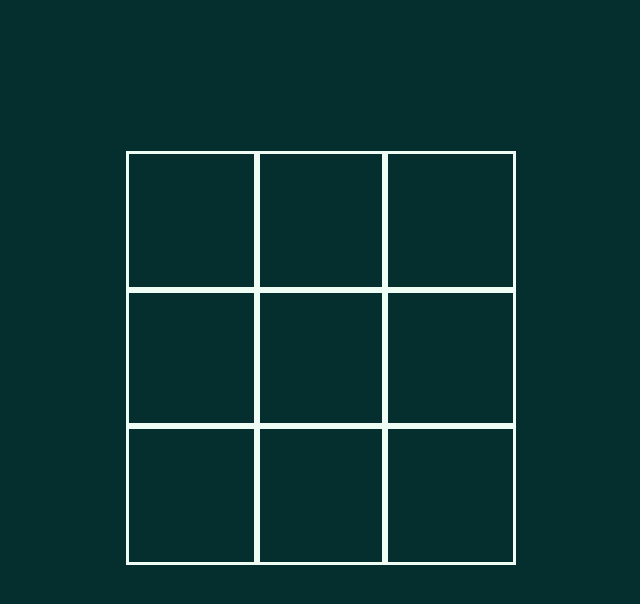
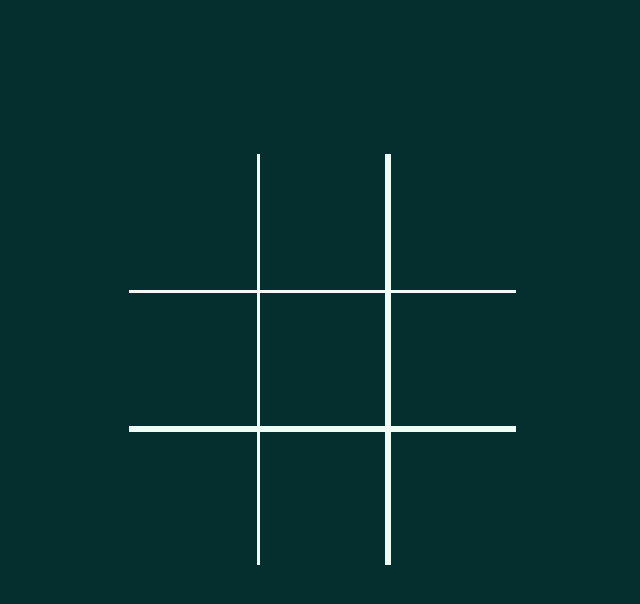
Before and after one commit to tushar-droid/tic-tac-toe, a plain HTML site: page index.html in a window 1280 px wide. Shown: the part 82-686 px from the top of the page, without its empty margins (319-959 px from the left). Drawn offline with Linux system fonts and the light colour scheme.

Commit message:
set the grid

```diff
--- a/index.html
+++ b/index.html
@@ -10,15 +10,15 @@
 <body>
     <h1>Tic-Tac-Toe</h1>
     <div class="grid-container">
-        <div class="block" id="0"></div>
-        <div class="block" id="1"></div>
-        <div class="block" id="2"></div>
-        <div class="block" id="3"></div>
+        <div class="block no-top-border no-left-border" id="0"></div>
+        <div class="block no-top-border" id="1"></div>
+        <div class="block no-top-border no-right-border" id="2"></div>
+        <div class="block no-left-border" id="3"></div>
         <div class="block" id="4"></div>
-        <div class="block" id="5"></div>
-        <div class="block" id="6"></div>
-        <div class="block" id="7"></div>
-        <div class="block" id="8"></div>
+        <div class="block no-right-border" id="5"></div>
+        <div class="block no-left-border no-bottom-border" id="6"></div>
+        <div class="block no-bottom-border" id="7"></div>
+        <div class="block no-right-border no-bottom-border" id="8"></div>
 
     </div>
 </body>
--- a/styles.css
+++ b/styles.css
@@ -24,10 +24,11 @@ body{
     grid-template-rows: repeat(3,20%);
     justify-content: center;
     align-content: center;
+
 }
 
 .block{
-    outline: solid var(--font-color);
+    border: solid var(--font-color);
     height: 100%;
     width: 100%;
     display: flex;
@@ -35,3 +36,23 @@ body{
     align-items: center;
     font-size: 4rem;
 }
+
+.block:hover{
+    background-color: #076a69;
+}
+
+.no-top-border{
+    border-top: none;
+}
+
+.no-left-border{
+    border-left: none;
+}
+
+.no-right-border{
+    border-right: none;
+}
+
+.no-bottom-border{
+    border-bottom:none
+}
```
